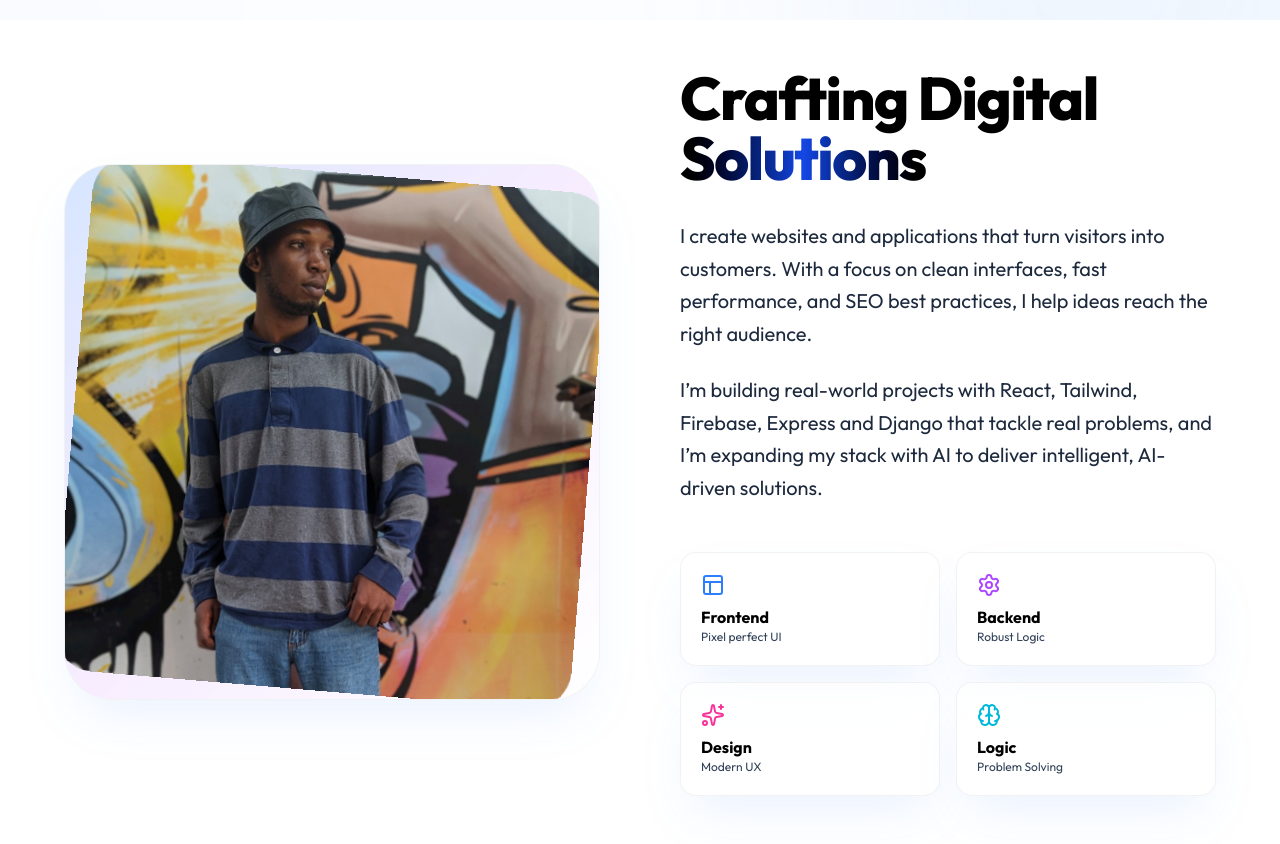
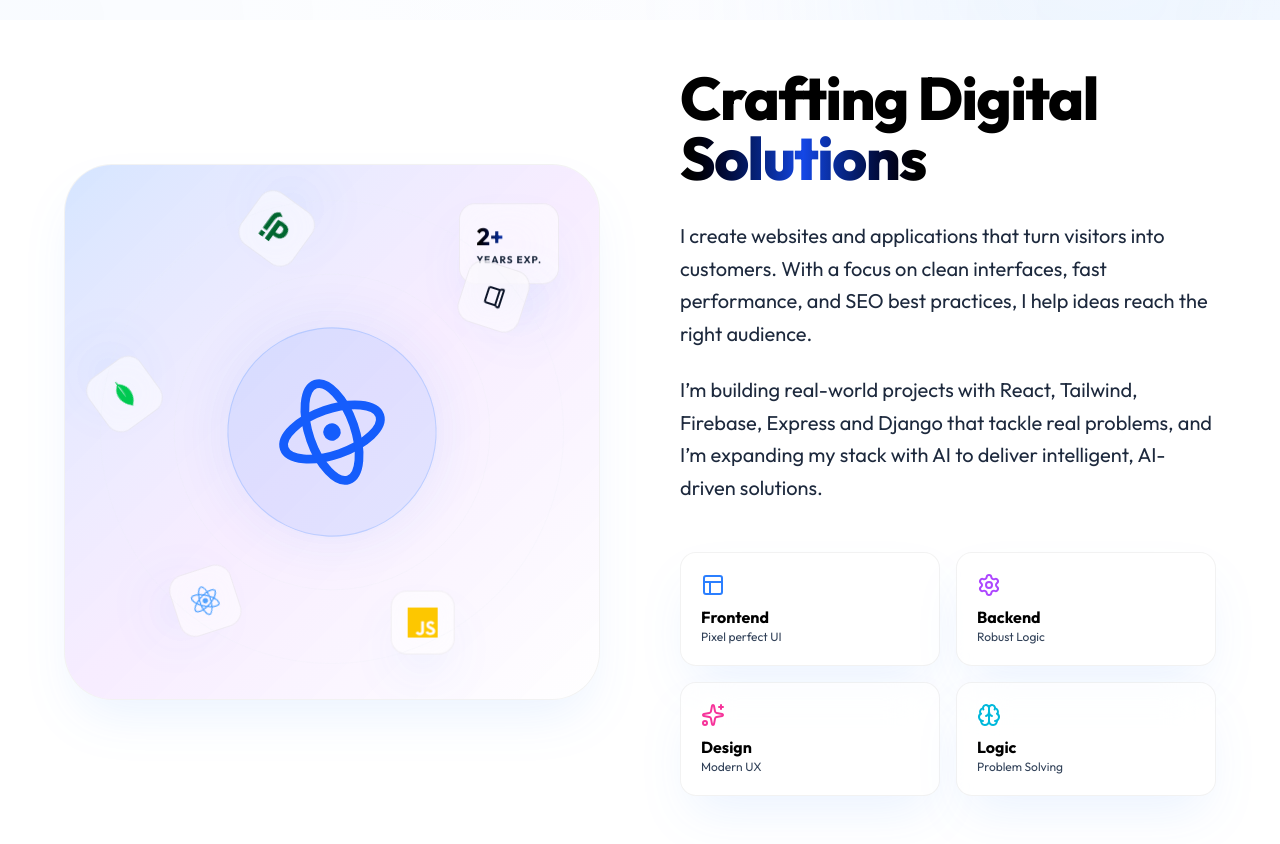
Before and after one commit to cKm-IceCold/Portfolio, a React (Vite) app: page / in a window 1280 px wide. Shown: the part 780-1624 px from the top of the page. Built offline with nearby package versions, Linux system fonts and the light colour scheme.

Commit message:
added animation to the about section

```diff
--- a/src/sections/About.jsx
+++ b/src/sections/About.jsx
@@ -1,5 +1,7 @@
 import { motion } from "framer-motion";
-import { User, Layout, Settings, Sparkles, Brain } from "lucide-react";
+import { User, Layout, Settings, Sparkles, Brain, Atom, Laptop } from "lucide-react";
+import { FaReact, FaGithub } from "react-icons/fa";
+import { SiJavascript, SiMongodb, SiDjango, SiPython, SiFramer } from "react-icons/si";
 import profileImg from "../assets/profile.jpg";
 
 const About = () => {
@@ -20,15 +22,58 @@ const About = () => {
           <div className="aspect-square rounded-[3rem] glass flex items-center justify-center p-2 relative overflow-hidden group">
             <div className="absolute inset-0 bg-gradient-to-br from-blue-500/20 via-purple-500/10 to-transparent" />
             <motion.div
-              animate={{ rotate: [0, 5, -5, 0] }}
-              transition={{ duration: 5, repeat: Infinity, ease: "easeInOut" }}
-              className="relative z-10 w-full h-full overflow-hidden rounded-[2.5rem]"
+              className="relative z-10 w-full h-full flex items-center justify-center p-8 lg:p-12"
             >
-              <img
-                src={profileImg}
-                alt="Profile"
-                className="w-full h-full object-cover"
-              />
+              <div className="relative w-full h-full flex items-center justify-center">
+                {/* Central Atom */}
+                <motion.div
+                  animate={{
+                    scale: [1, 1.1, 1],
+                    rotate: 360
+                  }}
+                  transition={{
+                    scale: { duration: 4, repeat: Infinity, ease: "easeInOut" },
+                    rotate: { duration: 20, repeat: Infinity, ease: "linear" }
+                  }}
+                  className="relative z-20 w-32 h-32 lg:w-48 lg:h-48 rounded-full bg-blue-600/10 flex items-center justify-center border border-blue-500/20 shadow-[0_0_50px_rgba(37,99,235,0.1)]"
+                >
+                  <Atom className="w-16 h-16 lg:w-24 lg:h-24 text-blue-600" />
+                </motion.div>
+
+                {/* Orbiting Tech Stack */}
+                {[
+                  { icon: <SiJavascript className="text-yellow-400" />, degree: 0 },
+                  { icon: <FaReact className="text-blue-400" />, degree: 72 },
+                  { icon: <SiMongodb className="text-green-500" />, degree: 144 },
+                  { icon: <SiDjango className="text-green-800" />, degree: 216 },
+                  { icon: <Laptop className="text-slate-900" />, degree: 288 },
+                ].map((item, i) => (
+                  <motion.div
+                    key={i}
+                    animate={{
+                      rotate: [item.degree, item.degree + 360]
+                    }}
+                    transition={{
+                      duration: 15 + i,
+                      repeat: Infinity,
+                      ease: "linear"
+                    }}
+                    className="absolute w-full h-full"
+                  >
+                    <motion.div
+                      animate={{ rotate: [0, -360] }}
+                      transition={{ duration: 15 + i, repeat: Infinity, ease: "linear" }}
+                      className="absolute top-0 left-1/2 -translate-x-1/2 -translate-y-1/2 w-12 h-12 lg:w-16 lg:h-16 bg-white glass rounded-2xl flex items-center justify-center shadow-xl border border-slate-200"
+                    >
+                      <span className="text-2xl lg:text-3xl">{item.icon}</span>
+                    </motion.div>
+                  </motion.div>
+                ))}
+
+                {/* Background Rings */}
+                <div className="absolute inset-0 border border-slate-200/50 rounded-full scale-75 opacity-50" />
+                <div className="absolute inset-0 border border-slate-200/50 rounded-full scale-110 opacity-30" />
+              </div>
             </motion.div>
 
             {/* Floating metrics */}
--- a/src/sections/Hero.jsx
+++ b/src/sections/Hero.jsx
@@ -112,7 +112,7 @@ const Hero = () => {
           initial={{ opacity: 0, scale: 0.8, rotate: -10 }}
           animate={{ opacity: 1, scale: 1, rotate: 0 }}
           transition={{ duration: 1, delay: 0.2 }}
-          className="hidden lg:flex justify-center items-center"
+          className="flex justify-center items-center order-first lg:order-last mb-12 lg:mb-0"
         >
           <div className="relative w-80 h-80">
             {/* Animated decorative elements */}
```
